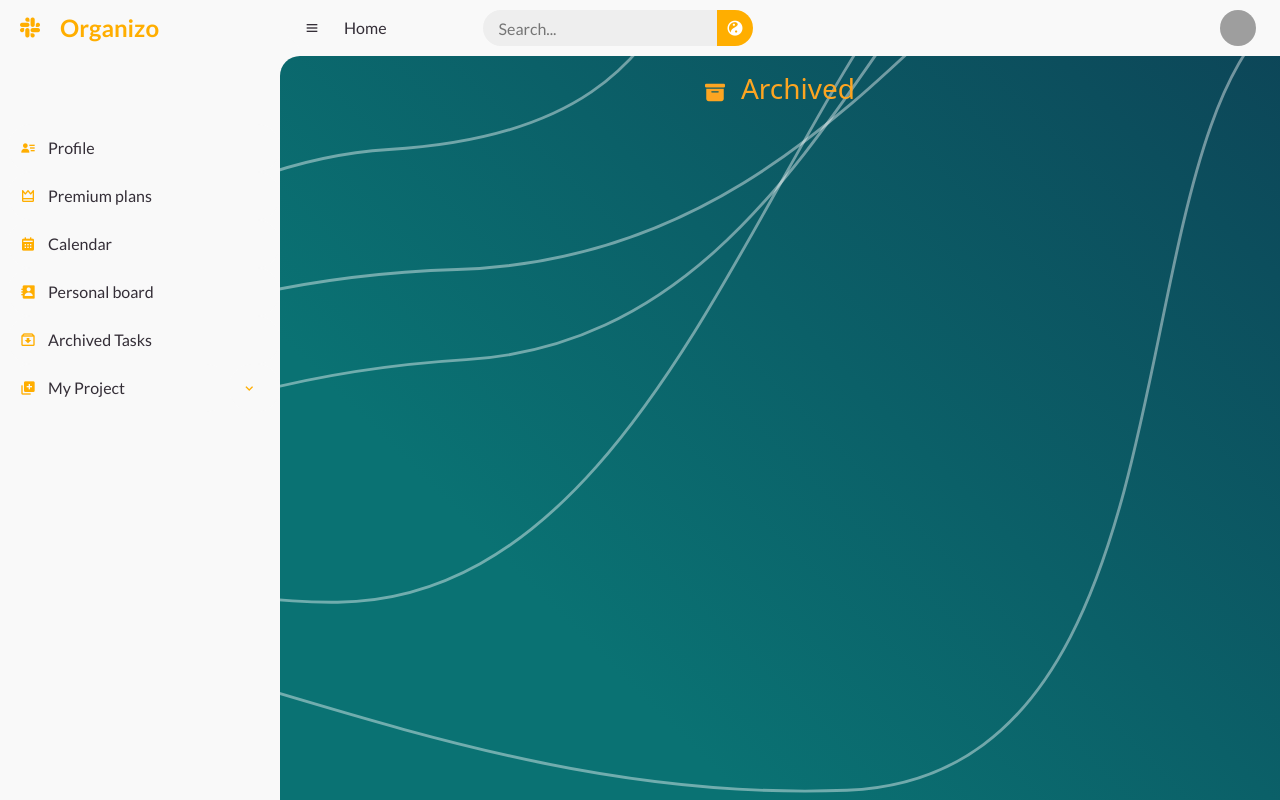
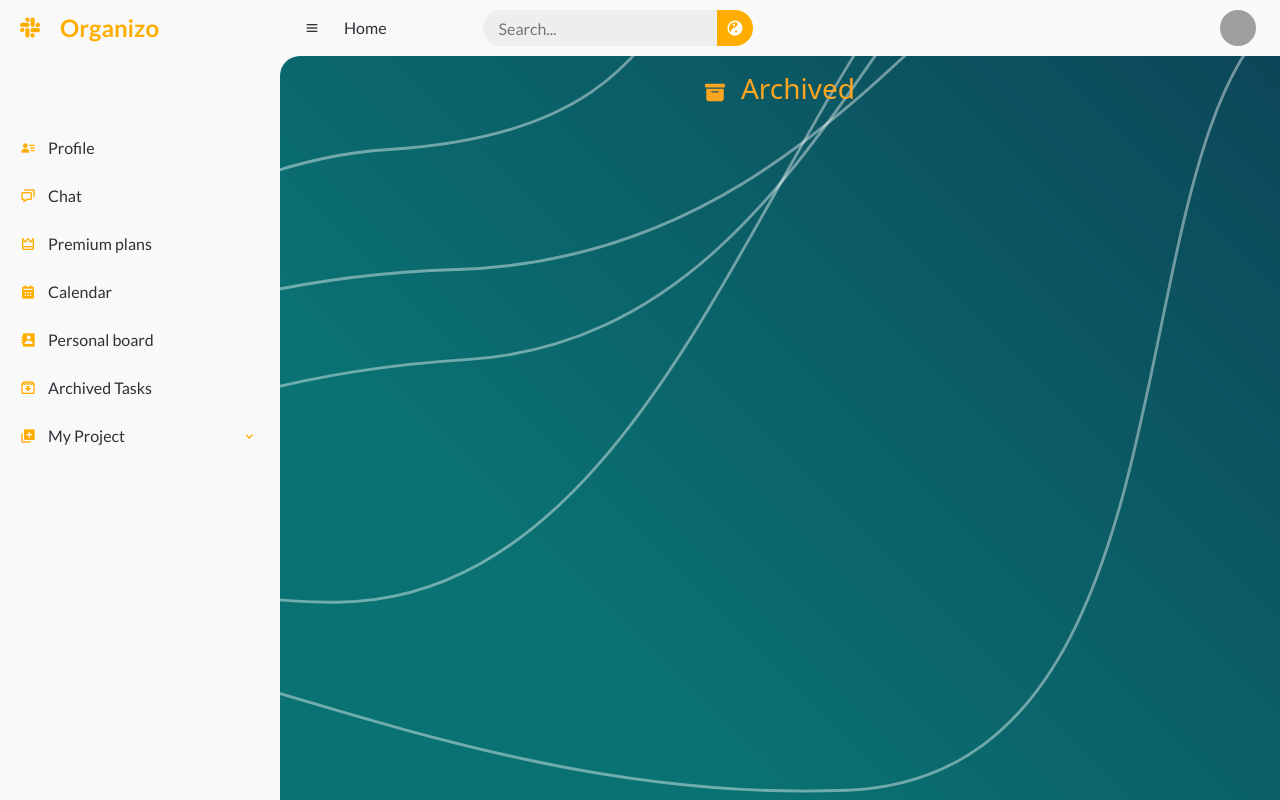
Before and after one commit to MohamedTBadr/3DOS-C1T2-Organizo, a PHP site: page /phpmailer/archive_taskss.php in a window 1280 px wide. Run offline with PHP 8.4, Linux system fonts and the light colour scheme; a user stored in the database is signed in; data comes from the database, SQL or seed files in the repository; some libraries are stand-ins or nearby versions; grey boxes are pictures that could not be loaded.

Commit message:
Update nav.php

```diff
--- a/nav.php
+++ b/nav.php
@@ -57,6 +57,12 @@ if(isset($_SESSION['user_id']))
 				</a>
 			</li>
 			<li>
+				<a href="home.php">
+					<i class='bx bx-chat'></i>
+					<span class="text">Chat</span>
+				</a>
+			</li>
+			<li>
 				<a href="subscription.php">
 					<!-- <i class='bx bxs-user-detail'></i> -->
 					<!-- <i class="fa-solid fa-crown"></i> -->
@@ -78,13 +84,6 @@ if(isset($_SESSION['user_id']))
 			</li>
 
 
-
-			<!-- <li>
-				<a href="#">
-					<i class='bx bxs-collection'></i>
-					<span class="text">General board</span>
-				</a>
-			</li> -->
 			<li>
 				<a href="archive_taskss.php">
 					<i class='bx bx-archive-in' ></i>
```
